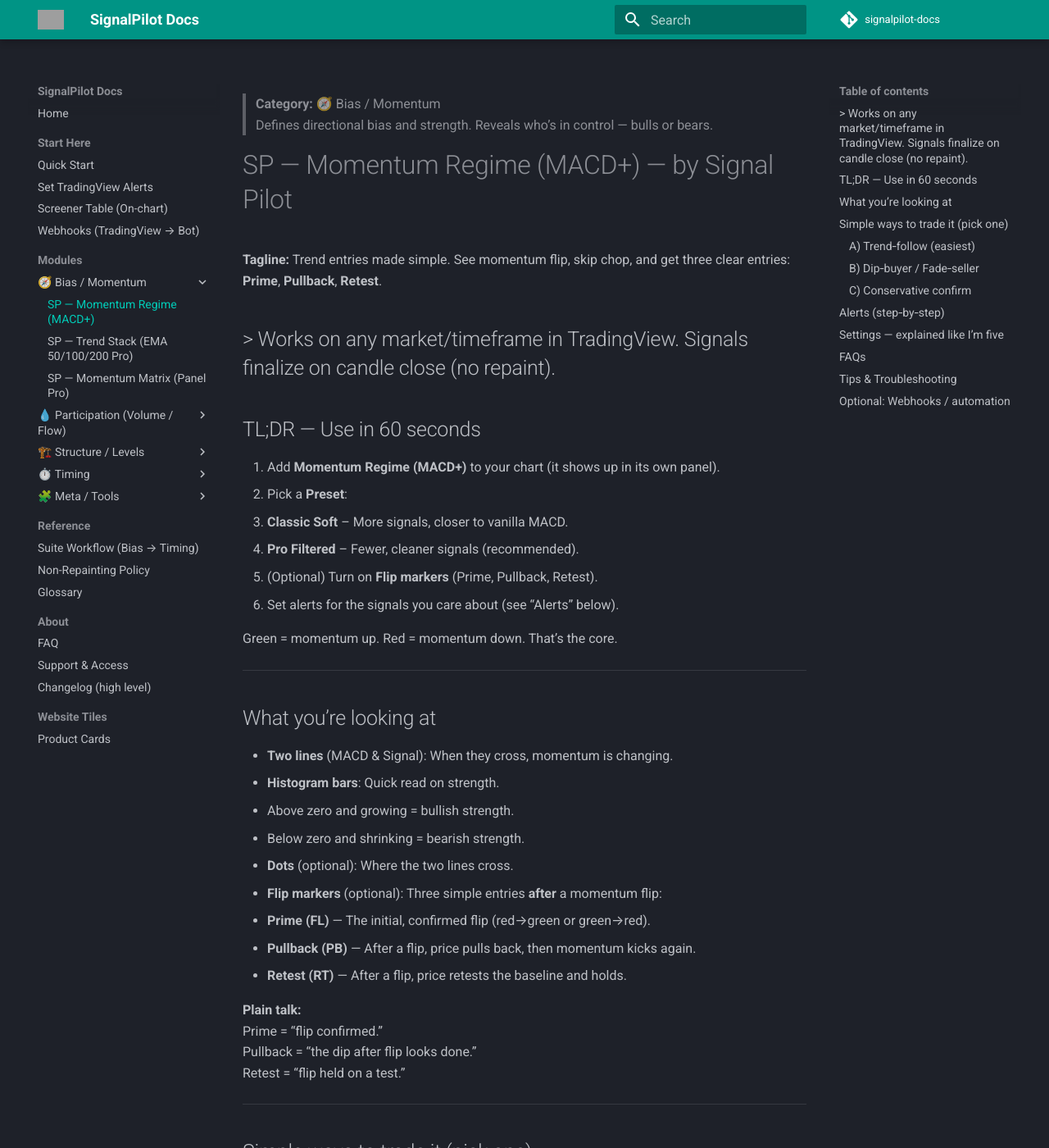
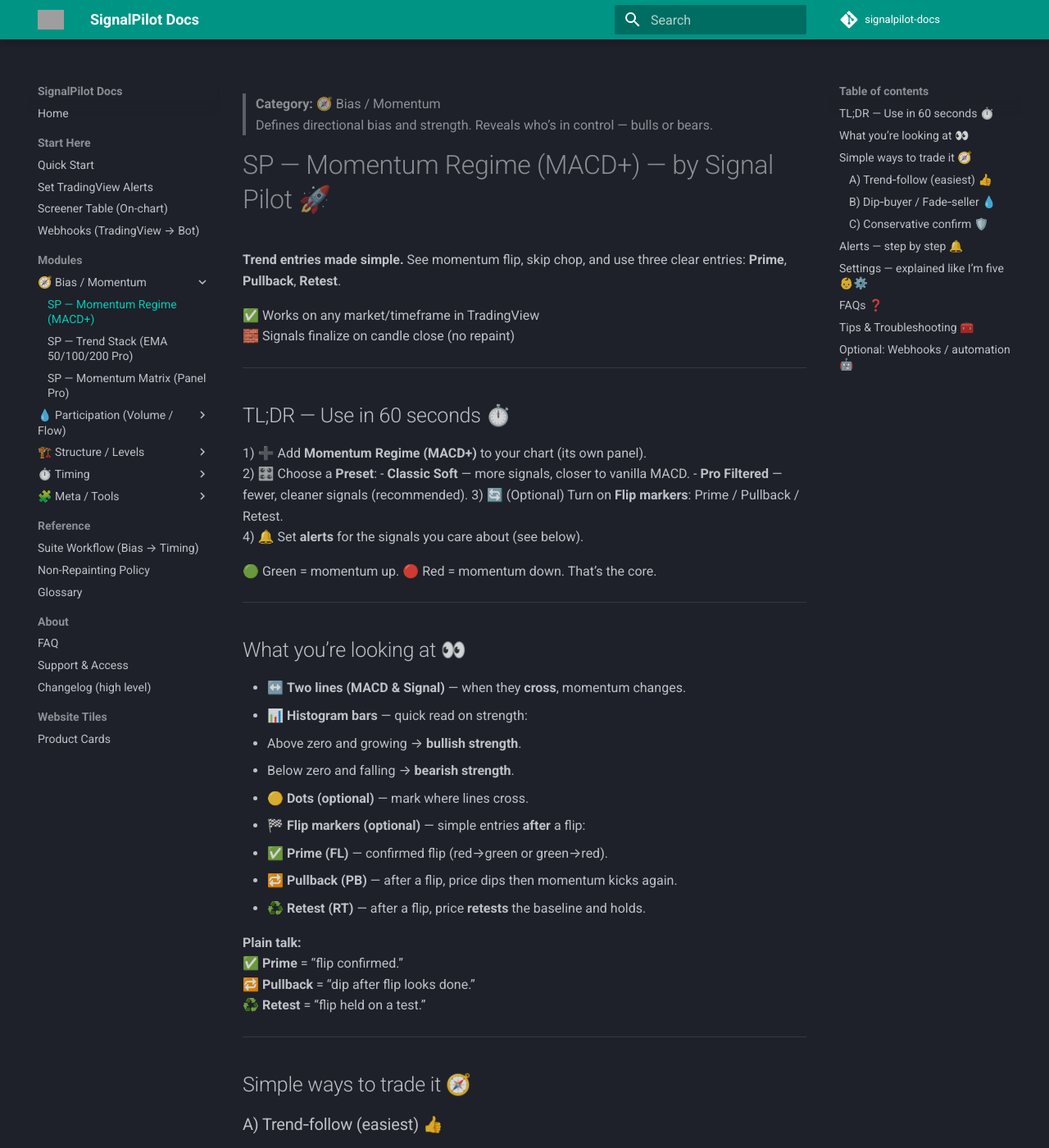
Before and after one commit to Signalpilot/signalpilot-docs, an MkDocs documentation site: the page built from docs/spp-macd-plus.md, in a window 1280 px wide and 1400 px high. Shown: the whole window at 82% size. Built offline with MkDocs 1.6.1 and Material for MkDocs 9.7.7, drawn with Linux system fonts in a browser that asks for light colours; comment, search, counter and statistics services are not loaded; some of the changed text lies outside the part shown; grey boxes are pictures that could not be loaded.

Commit message:
Update spp-macd-plus.md

````diff
--- a/docs/spp-macd-plus.md
+++ b/docs/spp-macd-plus.md
@@ -14,137 +14,140 @@
 > Defines directional bias and strength. Reveals who’s in control — bulls or bears.
 
 
-# SP — Momentum Regime (MACD+) — by Signal Pilot
-**Tagline:** Trend entries made simple. See momentum flip, skip chop, and get three clear entries: **Prime**, **Pullback**, **Retest**.
+# SP — Momentum Regime (MACD+) — by Signal Pilot 🚀
+**Trend entries made simple.** See momentum flip, skip chop, and use three clear entries: **Prime**, **Pullback**, **Retest**.
 
-> Works on any market/timeframe in TradingView. Signals finalize on candle close (no repaint).
----
-
-## TL;DR — Use in 60 seconds
-1. Add **Momentum Regime (MACD+)** to your chart (it shows up in its own panel).
-2. Pick a **Preset**:
-   - **Classic Soft** – More signals, closer to vanilla MACD.
-   - **Pro Filtered** – Fewer, cleaner signals (recommended).
-3. (Optional) Turn on **Flip markers** (Prime, Pullback, Retest).
-4. Set alerts for the signals you care about (see “Alerts” below).
-
-Green = momentum up. Red = momentum down. That’s the core.
+✅ Works on any market/timeframe in TradingView
+🧱 Signals finalize on candle close (no repaint)
 
 ---
 
-## What you’re looking at
-- **Two lines** (MACD & Signal): When they cross, momentum is changing.
-- **Histogram bars**: Quick read on strength.
-  - Above zero and growing = bullish strength.
-  - Below zero and shrinking = bearish strength.
-- **Dots** (optional): Where the two lines cross.
-- **Flip markers** (optional): Three simple entries **after** a momentum flip:
-  - **Prime (FL)** — The initial, confirmed flip (red→green or green→red).
-  - **Pullback (PB)** — After a flip, price pulls back, then momentum kicks again.
-  - **Retest (RT)** — After a flip, price retests the baseline and holds.
+## TL;DR — Use in 60 seconds ⏱️
+1) ➕ Add **Momentum Regime (MACD+)** to your chart (its own panel).
+2) 🎛️ Choose a **Preset**:
+   - **Classic Soft** — more signals, closer to vanilla MACD.
+   - **Pro Filtered** — fewer, cleaner signals (recommended).
+3) 🔄 (Optional) Turn on **Flip markers**: Prime / Pullback / Retest.
+4) 🔔 Set **alerts** for the signals you care about (see below).
 
-**Plain talk:**
-Prime = “flip confirmed.”
-Pullback = “the dip after flip looks done.”
-Retest = “flip held on a test.”
+🟢 Green = momentum up. 🔴 Red = momentum down. That’s the core.
 
 ---
 
-## Simple ways to trade it (pick one)
-### A) Trend‑follow (easiest)
-- Use **Pro Filtered** preset.
-- Take **Flip Prime** in the new direction.
-- Want a better entry? Wait for **Pullback** after the flip.
+## What you’re looking at 👀
+- ↔️ **Two lines (MACD & Signal)** — when they **cross**, momentum changes.
+- 📊 **Histogram bars** — quick read on strength:
+  - Above zero and growing → **bullish strength**.
+  - Below zero and falling → **bearish strength**.
+- 🟡 **Dots (optional)** — mark where lines cross.
+- 🏁 **Flip markers (optional)** — simple entries **after** a flip:
+  - ✅ **Prime (FL)** — confirmed flip (red→green or green→red).
+  - 🔁 **Pullback (PB)** — after a flip, price dips then momentum kicks again.
+  - ♻️ **Retest (RT)** — after a flip, price **retests** the baseline and holds.
 
-### B) Dip‑buyer / Fade‑seller
-- Wait for a **Flip**.
-- Trade **Pullback** only.
-- If PB doesn’t show within ~10–12 bars, skip.
-
-### C) Conservative confirm
-- Use **Qualified Cross** only (auto‑filters weak crosses).
-- Optionally add **Flip Prime** in the same direction for extra confidence.
+**Plain talk:**
+✅ **Prime** = “flip confirmed.”
+🔁 **Pullback** = “dip after flip looks done.”
+♻️ **Retest** = “flip held on a test.”
 
 ---
 
-## Alerts (step‑by‑step)
-1. Click **Alerts** in TradingView.
-2. **Condition** → choose **Momentum Regime (MACD+)**.
-3. Choose an event:
+## Simple ways to trade it 🧭
+### A) Trend‑follow (easiest) 👍
+- ✅ Use **Pro Filtered**.
+- 🏁 Take **Flip Prime** in the new direction.
+- 🔁 Want a better price? Wait for **Pullback** after the flip.
+
+### B) Dip‑buyer / Fade‑seller 💧
+- 🔄 Wait for a **Flip**.
+- 🔁 Trade **Pullback** only.
+- ⏳ If no PB within ~10–12 bars, skip it.
+
+### C) Conservative confirm 🛡️
+- ✔️ Use **Qualified Cross** only (auto‑filters weak crosses).
+- ➕ Optionally add **Flip Prime** in the same direction for extra confidence.
+
+---
+
+## Alerts — step by step 🔔
+1) Click **Alerts** in TradingView.
+2) **Condition →** choose **Momentum Regime (MACD+)**.
+3) Pick an event:
    - **Bullish Cross (raw)** / **Bearish Cross (raw)**
    - **QUALIFIED Bullish** / **QUALIFIED Bearish**
    - **Flip Prime LONG/SHORT**
    - **Flip Pullback LONG/SHORT**
    - **Flip Retest LONG/SHORT**
-4. Set **Once per bar close**. Create the alert.
+4) Set **Once per bar close** → Create.
 
-> **Version note:** If your build still shows older names like `SPP MACD - Flip Prime LONG`, that’s okay—the signals are the same. Names will match after you update the script title.
+📝 **Version note:** If your chart still shows older names (e.g., `SPP MACD - Flip Prime LONG`), that’s okay — same signals. Names update when you load the latest script.
 
 ---
 
-## Settings — explained like I’m five
-You can leave defaults and be fine. If you want to tweak:
+## Settings — explained like I’m five 👶⚙️
+You can leave defaults and be fine. If you tweak:
 
-- **Preset**
-  - *Classic Soft*: more signals.
-  - *Pro Filtered*: fewer, cleaner signals.
+- 🎛️ **Preset**
+  - *Classic Soft* = more signals.
+  - *Pro Filtered* = fewer, cleaner signals.
 
-- **Bigger‑picture check (HTF confirm)**
-  Only take longs when higher timeframes lean bullish (and vice‑versa). Avoids fighting the overall trend.
+- 🧭 **Bigger‑picture check (HTF confirm)**
+  Only go long when higher timeframes lean bullish (and vice‑versa). Avoid fighting the trend.
 
-- **Trend filter (Baseline & slope)**
-  Don’t buy when price is below a falling baseline (and vice‑versa). Obvious, but it saves you.
+- 📏 **Trend filter (Baseline & slope)**
+  Don’t buy when price is below a **falling** baseline (and vice‑versa). Saves a lot of pain.
 
-- **Chop filter (ADX)**
-  If the market is going sideways, skip signals.
+- 🌊 **Chop filter (ADX)**
+  If the market is ranging/sideways, skip signals.
 
-- **Strength check (Impulse gate)**
-  Ignores tiny, weak wiggles. You get fewer but higher‑quality flips.
+- 💪 **Strength check (Impulse gate)**
+  Ignores tiny, weak wiggles → higher‑quality flips.
 
-- **Quiet zone near zero (Deadband)**
-  Near the zero line, small changes don’t count → less whipsaw.
+- 🔇 **Quiet zone near zero (Deadband)**
+  Near zero, small changes don’t count → less whipsaw.
 
-- **Structure sync (optional)**
-  Only allow longs if price is making higher highs/lows. Training wheels for trend.
+- 🧱 **Structure sync (optional)**
+  Only allow longs if price makes **higher highs/lows**. Training wheels for trend.
 
-- **Profiles** — *Scalp / Intraday / Balanced / Swing*
-  Sets how strict things are.
-  - *Scalp*: strictest (fewest signals, lowest noise).
-  - *Balanced*: good default.
-  - *Swing*: a bit looser (more signals).
+- 🧭 **Profiles: Scalp / Intraday / Balanced / Swing**
+  Sets strictness.
+  - *Scalp* = strictest (fewest signals, lowest noise).
+  - *Balanced* = good default.
+  - *Swing* = looser (more signals).
 
-- **Flip Decay**
-  The longer you wait after a flip, the more strength is required to print a flip signal. Prevents chasing late moves.
+- ⌛ **Flip Decay**
+  The longer after a flip, the **more strength** required to signal → prevents chasing late moves.
 
 ---
 
-## FAQs
+## FAQs ❓
 **Does it repaint?**
-No. Signals finalize on candle close. Higher‑timeframe checks are also handled safely.
+🧱 No. Signals finalize on candle close. Higher‑timeframe checks are handled safely.
 
 **Which markets/timeframes?**
-Anything on TradingView: crypto, stocks, FX, indices, futures. Start with **15m–4h** for cleaner signals; go lower only if you’re comfortable with noise.
+🌐 Anything on TradingView: crypto, stocks, FX, indices, futures.
+🕒 Start with **15m–4h** for smooth signals; go lower only if you’re OK with noise.
 
 **Too many signals?**
-Pick **Pro Filtered**, use **Qualified Cross** + **Flip Prime** only, and try **Intraday/Scalp** profile.
+🔧 Use **Pro Filtered**, turn on **Qualified Cross** + **Flip Prime** only, try **Intraday/Scalp** profile.
 
 **Too few signals?**
-Use **Classic Soft**, toggle **More Signals**, or switch profile to **Swing**.
+🔧 Use **Classic Soft**, toggle **More Signals**, or switch profile to **Swing**.
 
 **What are “Divergences”?**
-Optional markers showing disagreement between price and momentum. Nice to have; you can ignore them until you’re comfortable.
+🧩 Optional markers showing disagreement between price and momentum. Useful later — you can ignore at first.
 
 ---
 
-## Tips & Troubleshooting
-- **Alerts not firing?** Make sure your alerts are set to **Once per bar close**, not “Once per minute.”
-- **Messy chart?** Turn off extras (Divergence, HUD, text on markers). Keep it clean.
-- **Confused by flips?** Start with **Flip Prime** only; add **Pullback** later.
-- **Still choppy?** Tighten by switching to **Pro Filtered** and **Intraday/Scalp** profile.
+## Tips & Troubleshooting 🧰
+- 🛎️ **Alerts not firing?** Set them to **Once per bar close**, not “Once per minute.”
+- 🧼 **Messy chart?** Turn off extras (Divergence, HUD, text on markers). Keep it clean.
+- 🧭 **Confused by flips?** Start with **Flip Prime** only; add **Pullback** later.
+- 🧱 **Still choppy?** Use **Pro Filtered** + **Intraday/Scalp** profile.
 
 ---
 
-## Optional: Webhooks / automation
-If you use webhooks, the indicator can send a tiny JSON when a Flip happens. Example:
+## Optional: Webhooks / automation 🤖
+If you use webhooks, the indicator can send a tiny JSON when a Flip happens.
 ```json
 {"indicator":"Momentum Regime (MACD+)","event":"bullFlip","type":"prime","symbol":"BINANCE:BTCUSDT","tf":"15"}
````
